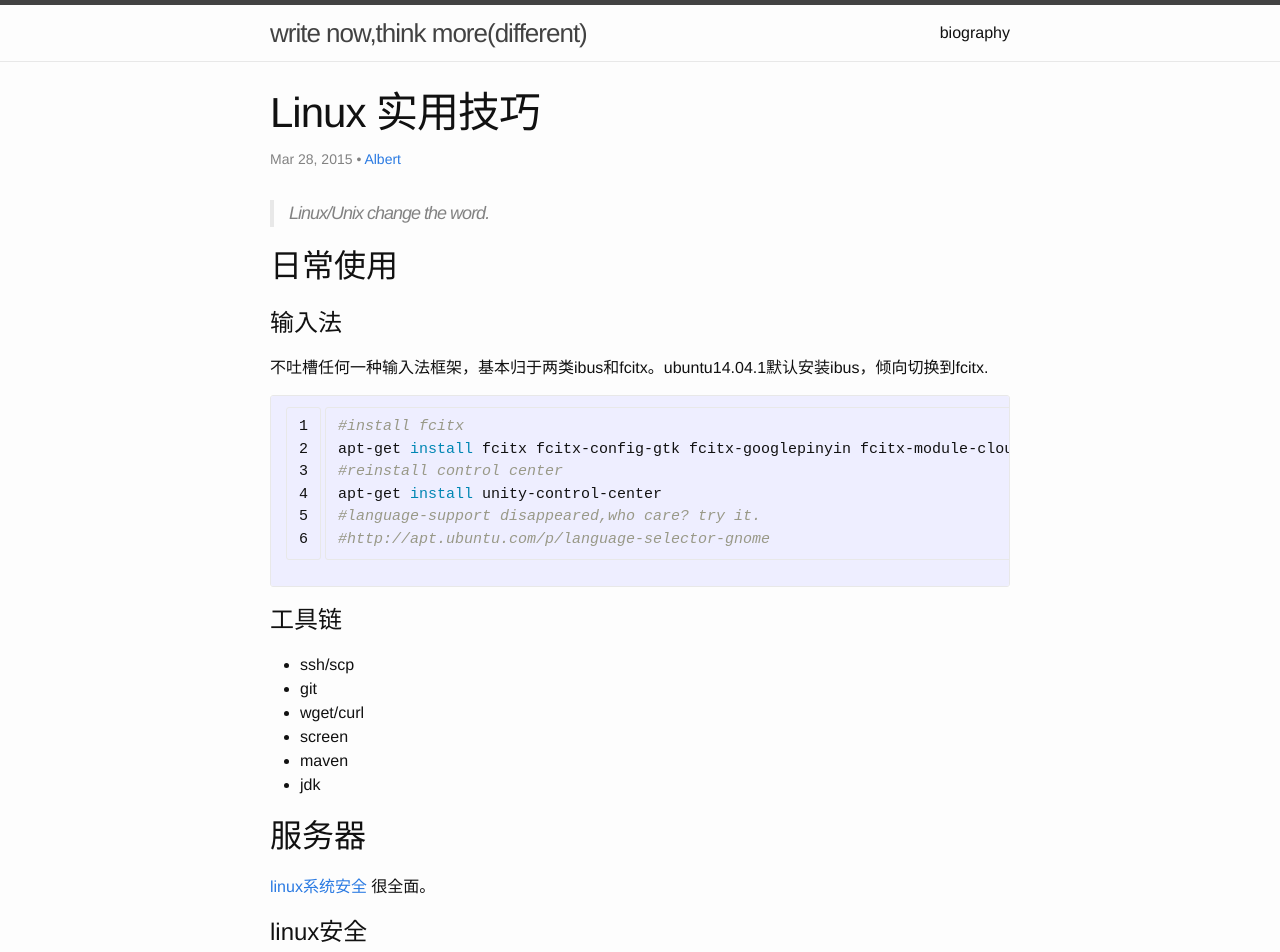
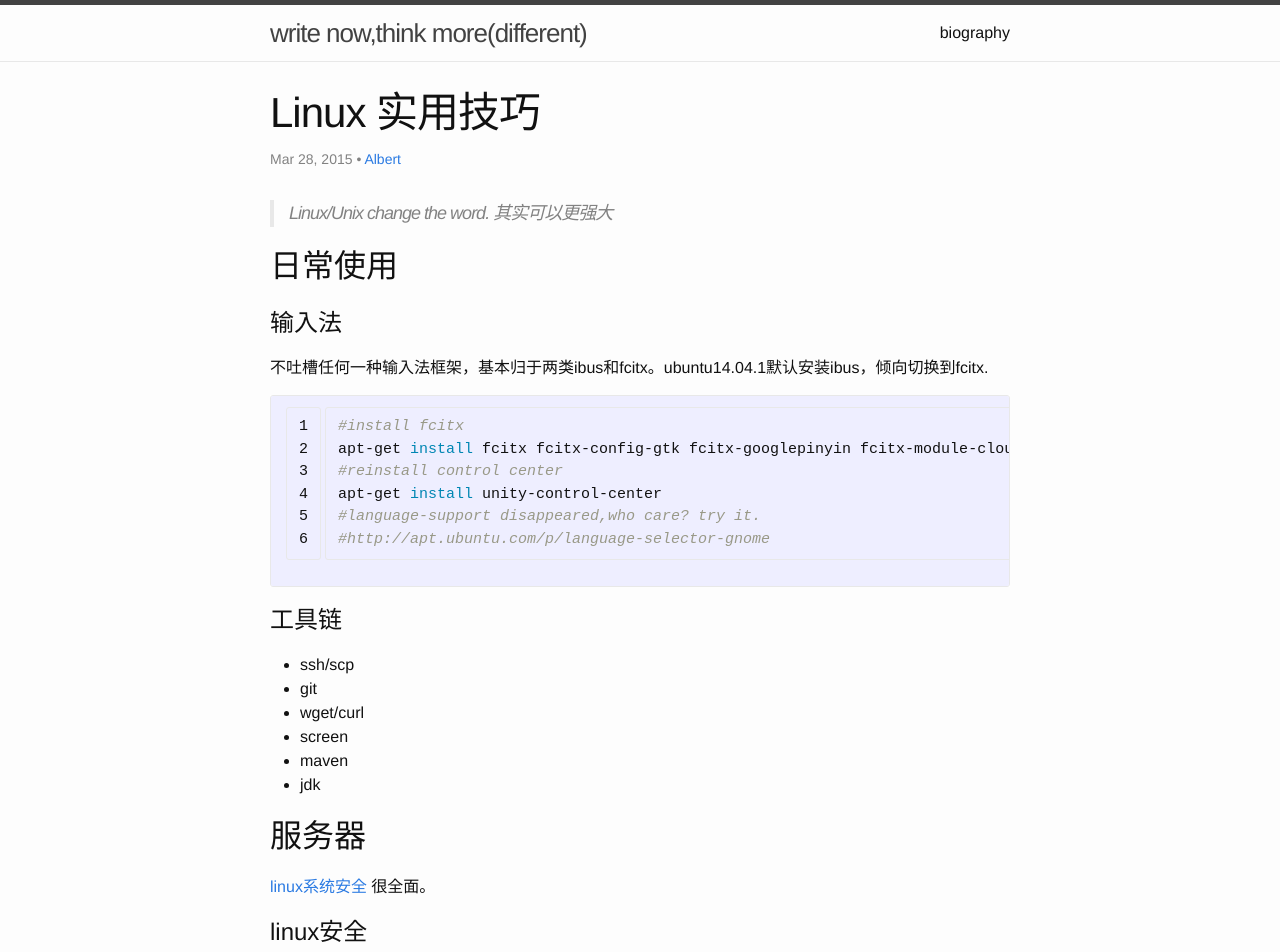
Before and after one commit to atschx/atschx.github.io, a Jekyll site: the page built from _posts/2015-03-27-linux.md, in a window 1280 px wide. Shown: the top 952 px of the page. Built offline with Jekyll 4.4.1, drawn with Linux system fonts in a browser that asks for light colours; comment, search, counter and statistics services are not loaded.

Commit message:
add post

```diff
--- a/_posts/2015-03-27-linux.md
+++ b/_posts/2015-03-27-linux.md
@@ -6,7 +6,7 @@ date:   2015-03-28 03:15:35
 categories: linux
 ---
 
->Linux/Unix change the word.
+>Linux/Unix change the word. 其实可以更强大
 
 日常使用
 --------
```
